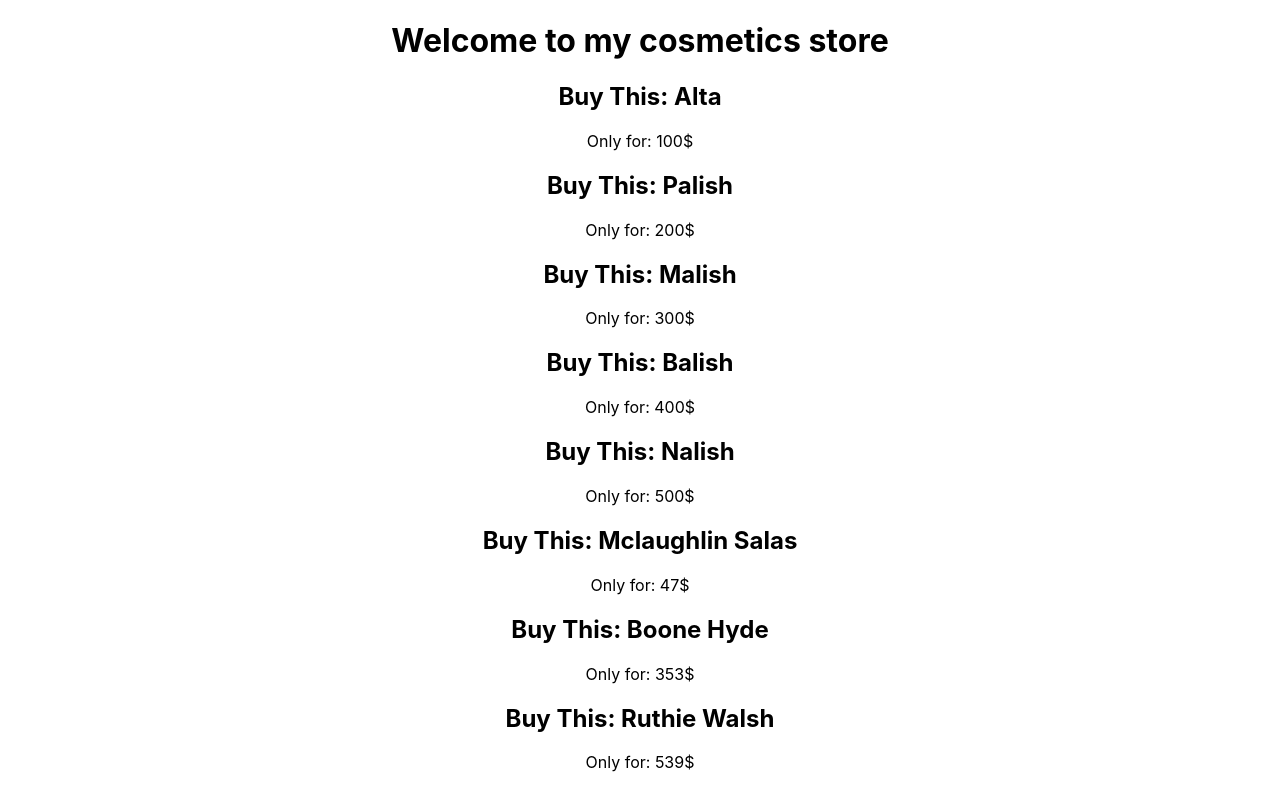
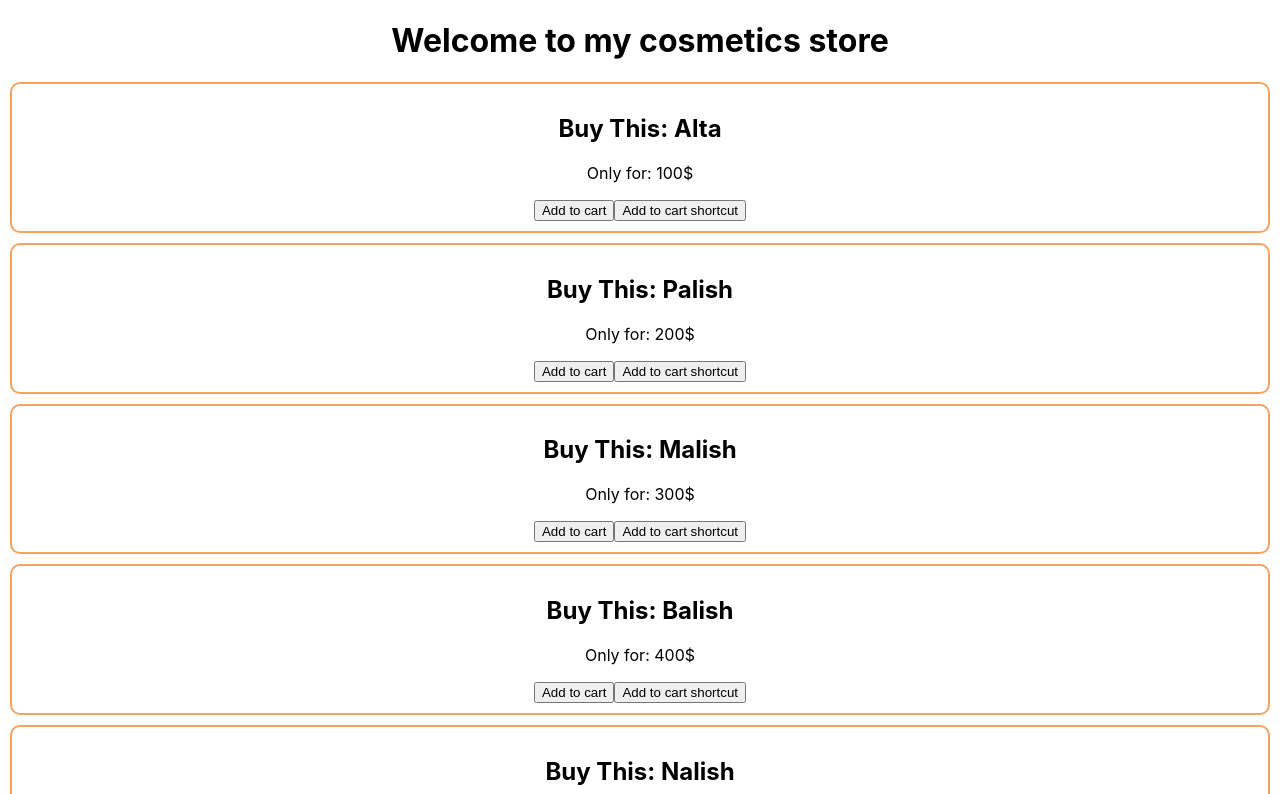
Before and after one commit to mehedi-hasan-shuvon/react-storage-and-hanler, a React (Create React App) app: page / in a window 1280 px wide. Shown: the top 794 px of the page. Built offline with nearby package versions, Linux system fonts and the light colour scheme.

Commit message:
learn event handler

```diff
--- a/src/components/Cosmetic/Cosmetic.css
+++ b/src/components/Cosmetic/Cosmetic.css
@@ -0,0 +1,6 @@
+.product{
+    border: 2px solid sandybrown;
+    margin:10px;
+    padding:10px;
+    border-radius: 10px;
+}
--- a/src/components/Cosmetic/Cosmetic.js
+++ b/src/components/Cosmetic/Cosmetic.js
@@ -1,10 +1,22 @@
 import React from 'react';
+import './Cosmetic.css'
+const Cosmetic = (props) => {
 
-const Cosmetic = (props) => {
+
+    const addtoCart = (id) => {
+        console.log("item added", id);
+    };
+
+    const addToCartWithParam = () => {
+        addtoCart(props.cosmetic.id);
+    };
     return (
-        <div>
+        <div className='product'>
             <h2>Buy This: {props.cosmetic.name}</h2>
             <p>Only for: {props.cosmetic.price}$</p>
+
+            <button onClick={addToCartWithParam}>Add to cart</button>
+            <button onClick={() => addtoCart(props.cosmetic.id)}>Add to cart shortcut</button>
         </div>
     );
 };
```
